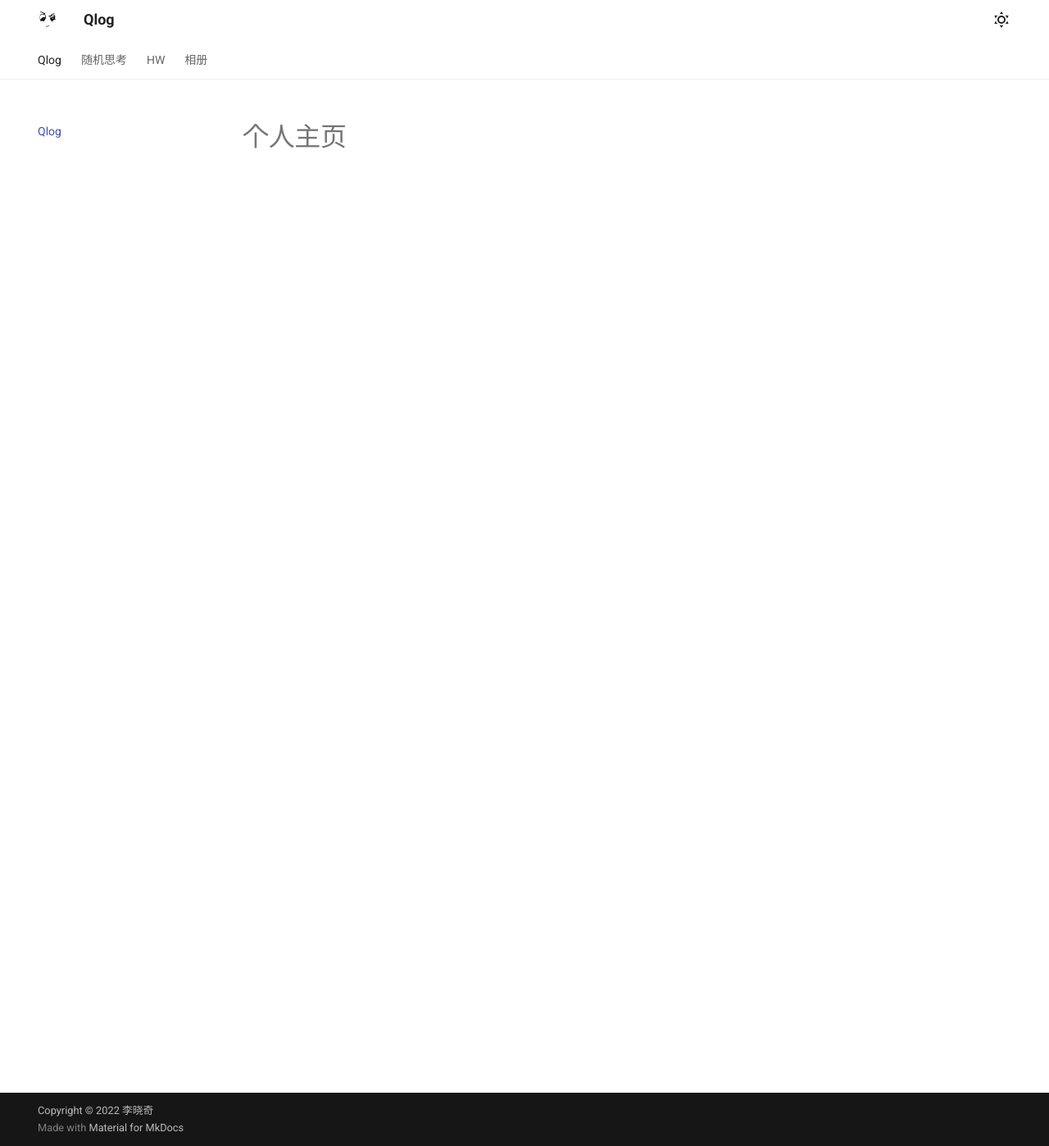
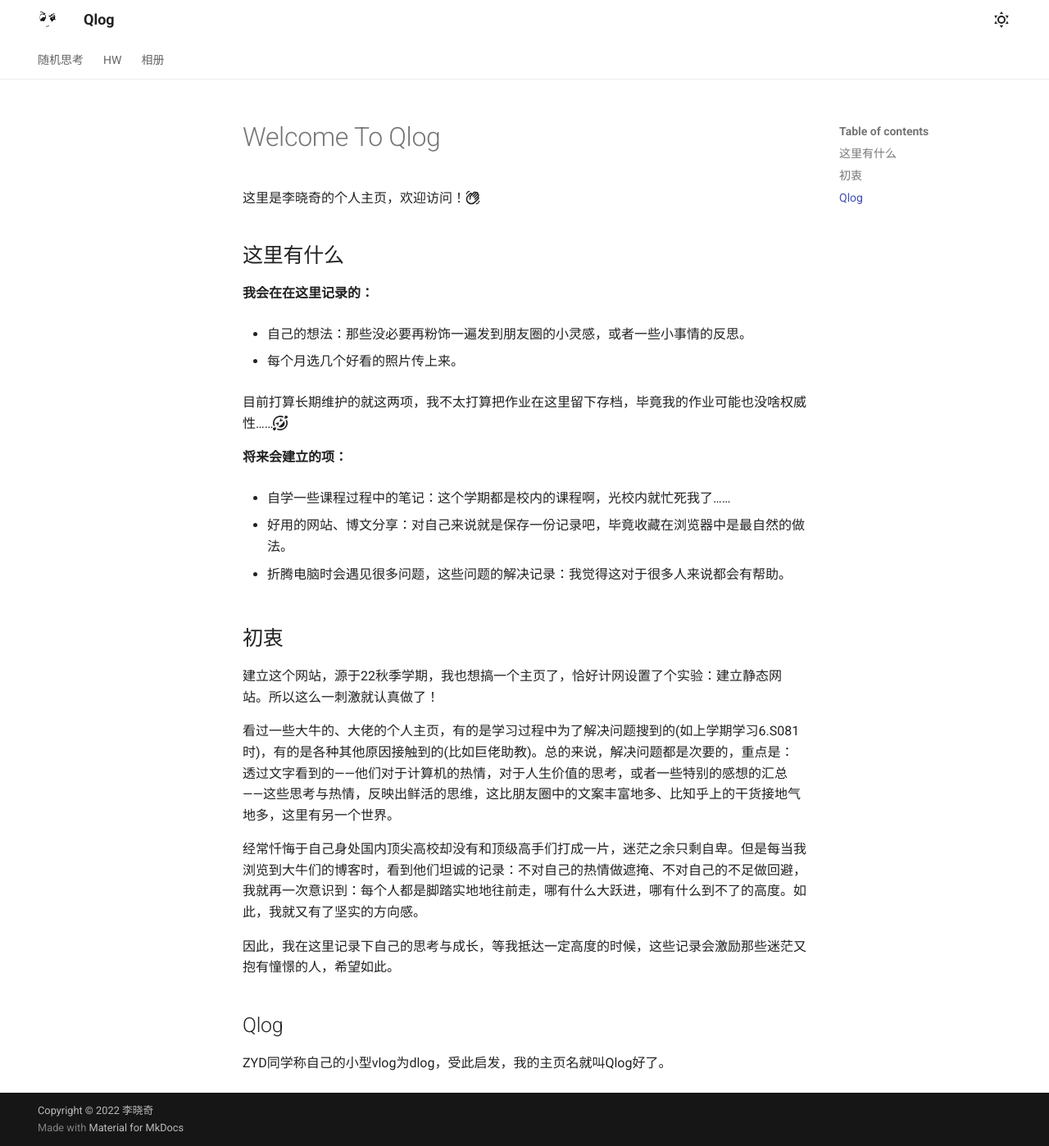
Before and after one commit to lixiaoqi-LXQ/lixiaoqi-LXQ.github.io, an MkDocs documentation site: the page built from docs/index.md, in a window 1280 px wide and 1398 px high. Shown: the whole window at 82% size. Built offline with MkDocs 1.6.1 and Material for MkDocs 9.7.7, drawn with Linux system fonts in a browser that asks for light colours.

Commit message:
add index for website

```diff
--- a/docs/index.md
+++ b/docs/index.md
@@ -1 +1,35 @@
-# 个人主页
+# Welcome To Qlog
+
+这里是李晓奇的个人主页，欢迎访问！:material-hand-wave-outline:
+
+## 这里有什么
+
+**我会在在这里记录的：**
+
+- 自己的想法：那些没必要再粉饰一遍发到朋友圈的小灵感，或者一些小事情的反思。
+
+- 每个月选几个好看的照片传上来。
+
+目前打算长期维护的就这两项，我不太打算把作业在这里留下存档，毕竟我的作业可能也没啥权威性……:fontawesome-regular-face-grin-squint-tears:
+
+**将来会建立的项：**
+
+- 自学一些课程过程中的笔记：这个学期都是校内的课程啊，光校内就忙死我了……
+
+- 好用的网站、博文分享：对自己来说就是保存一份记录吧，毕竟收藏在浏览器中是最自然的做法。
+
+- 折腾电脑时会遇见很多问题，这些问题的解决记录：我觉得这对于很多人来说都会有帮助。
+
+## 初衷
+
+建立这个网站，源于22秋季学期，我也想搞一个主页了，恰好计网设置了个实验：建立静态网站。所以这么一刺激就认真做了！
+
+看过一些大牛的、大佬的个人主页，有的是学习过程中为了解决问题搜到的(如上学期学习6.S081时)，有的是各种其他原因接触到的(比如巨佬助教)。总的来说，解决问题都是次要的，重点是：透过文字看到的——他们对于计算机的热情，对于人生价值的思考，或者一些特别的感想的汇总——这些思考与热情，反映出鲜活的思维，这比朋友圈中的文案丰富地多、比知乎上的干货接地气地多，这里有另一个世界。
+
+经常忏悔于自己身处国内顶尖高校却没有和顶级高手们打成一片，迷茫之余只剩自卑。但是每当我浏览到大牛们的博客时，看到他们坦诚的记录：不对自己的热情做遮掩、不对自己的不足做回避，我就再一次意识到：每个人都是脚踏实地地往前走，哪有什么大跃进，哪有什么到不了的高度。如此，我就又有了坚实的方向感。
+
+因此，我在这里记录下自己的思考与成长，等我抵达一定高度的时候，这些记录会激励那些迷茫又抱有憧憬的人，希望如此。
+
+## Qlog
+
+ZYD同学称自己的小型vlog为dlog，受此启发，我的主页名就叫Qlog好了。
--- a/mkdocs.yml
+++ b/mkdocs.yml
@@ -9,9 +9,10 @@ theme:
   logo: img/touxiang.png
   favicon: img/favicon.ico
   features:
-    - navigation.instant
+    # - navigation.instant
     - navigation.tracking
     - navigation.tabs
+    - navigation.indexes
     # hence the back-to-top is there, there's no need for sticky tabs!
     # Improvement for vision and sacrifice on user experience
     # - navigation.tabs.sticky
@@ -42,11 +43,11 @@ copyright: Copyright &copy; 2022 李晓奇 # 左下角的版权声明
 
 
 nav:
-  - Qlog: index.md
   - 随机思考:
-    - 9.19: jottings/220919.md
+    - jottings/index.md
+    - 九月份: jottings/22_09.md
   - HW:
-    - NETWORK:
+    - 计网:
       - HW1: HW/HW1.md
       - HW2: HW/HW2.md
   - 相册:
```
Also changed, not shown: docs/jottings/220919.md (deleted, +0 -2 lines), docs/jottings/22_09.md (added, +27 -0 lines), docs/jottings/index.md (added, +3 -0 lines).
